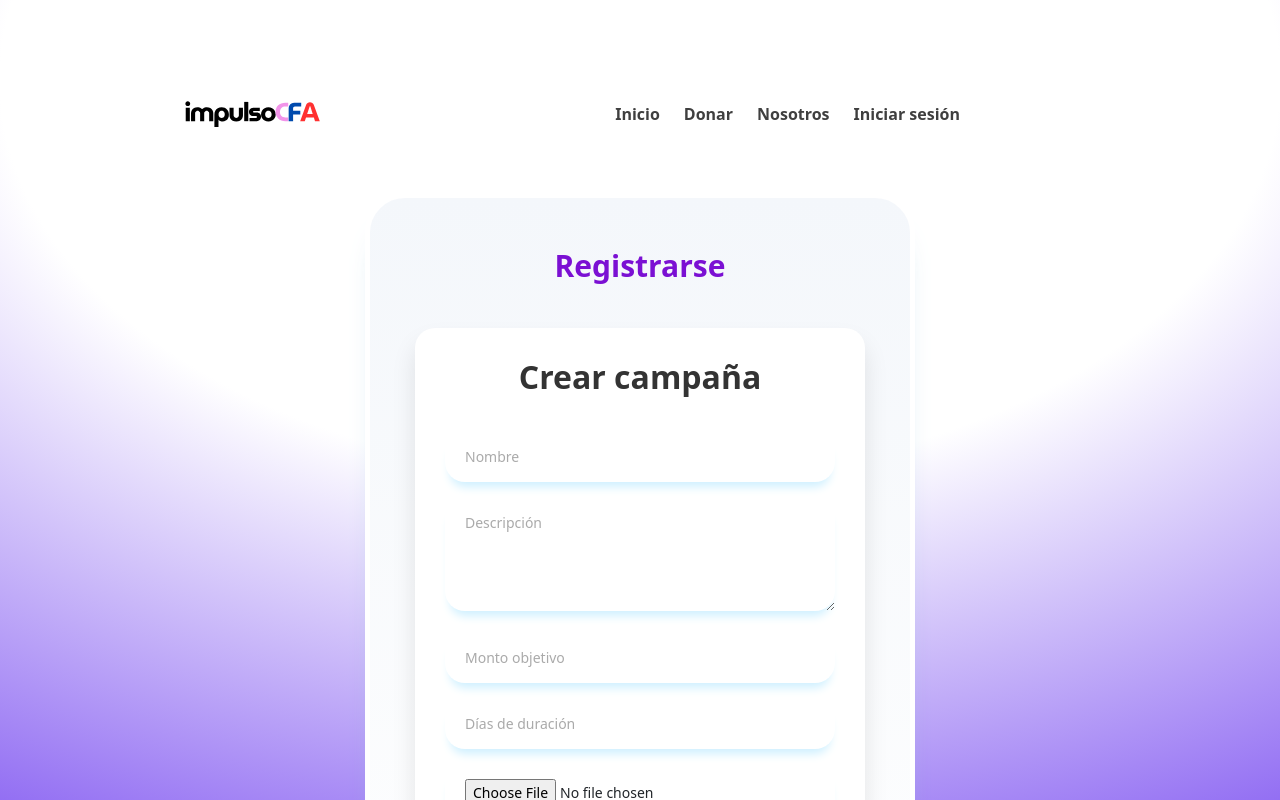
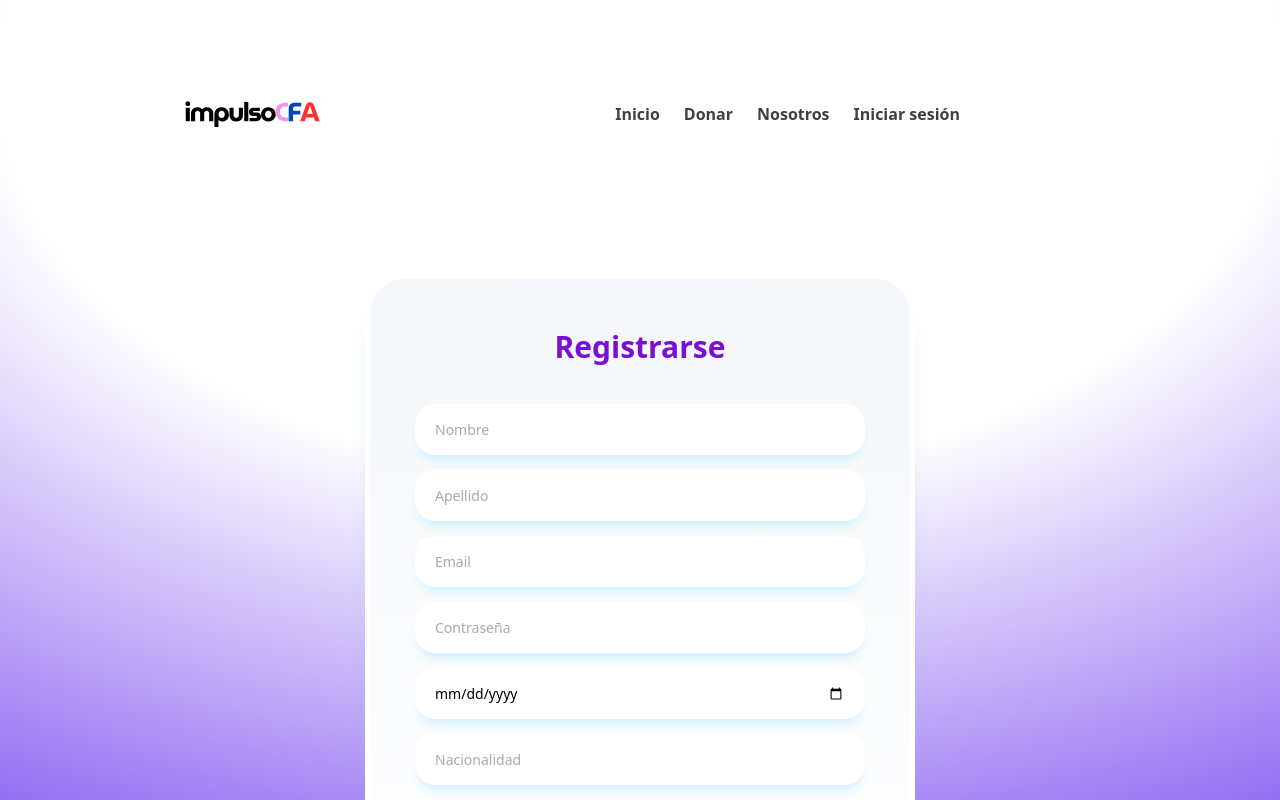
Before and after one commit to saraii7/impulsocfa-front, a React (Vite) app: page /registrarse in a window 1280 px wide. Shown: the top 800 px of the page. Built offline with nearby package versions, Linux system fonts and the light colour scheme; no server answers.

Commit message:
codigo fusionado antes de mostrar en la presentacion

```diff
--- a/src/App.jsx
+++ b/src/App.jsx
@@ -13,6 +13,7 @@ import MostrarLlaveMaestra from "./components/LlaveMaestra/MostrarLLaveMaestra";
 import CreateCampaignForm from "./components/campañas/CreateCampaignForm/CreateCampaignForm";
 import CampanasPage from "./components/campañas/CampanasPage/CampanasPage";
 import DetalleCampana from "./pages/Campanas/DetalleCampana";
+import Campanas from "./pages/Campanas/Campanas";
 
 
 function App() {
@@ -25,7 +26,7 @@ function App() {
       <Routes>
         <Route path="/" element={<Home />} />
         <Route path="/home" element={<Home />} />
-        <Route path="/donar" element={<Donar />} />
+        <Route path="/donar" element={<Campanas />} />
         <Route path="/nosotros" element={<Nosotros />} />
         <Route path="/iniciarsesion" element={<IniciarSesion />} />
         <Route path="/registrarse" element={<Registrarse />} />
--- a/src/components/RegistrarseForm/RegistrarseForm.jsx
+++ b/src/components/RegistrarseForm/RegistrarseForm.jsx
@@ -1,133 +1,88 @@
+
 import { useState } from "react";
 import styled from "styled-components";
-import { createCampaign } from "../../services/campaign.service";
+import { registerUser } from "../../services/auth.service";
 
-export default function CreateCampaignForm() {
+export default function RegistrarseForm() {
   const [formData, setFormData] = useState({
+    email: "",
+    password: "",
     nombre: "",
-    descripcion: "",
-    monto_objetivo: "",
-    dias: "",
-    imagen: null,
+    apellido: "",
+    fecha_nacimiento: "",
+    foto_perfil: null,
+    nacionalidad: "",
   });
 
   const [loading, setLoading] = useState(false);
 
   const handleChange = (e) => {
-    const { name, value, files } = e.target;
-    setFormData((prev) => ({
-      ...prev,
-      [name]: files ? files[0] : value,
-    }));
+    setFormData({ ...formData, [e.target.name]: e.target.value || null });
   };
 
   const handleSubmit = async (e) => {
     e.preventDefault();
     setLoading(true);
+
     try {
-      await createCampaign(formData);
-      alert("✅ Campaña creada con éxito!");
+      const response = await registerUser(formData);
+
+      alert(response.message || "Registro exitoso. Revisa tu correo para confirmar tu cuenta.");
+
     } catch (error) {
       console.error(error);
-      alert("❌ Error al crear la campaña: " + error.message);
+      alert("Error al registrarse: " + error.message);
     } finally {
       setLoading(false);
     }
   };
 
+
   return (
     <FormStyled onSubmit={handleSubmit}>
-      <h2>Crear campaña</h2>
-      <input
-        type="text"
-        name="nombre"
-        placeholder="Nombre"
-        onChange={handleChange}
-        required
-      />
-      <textarea
-        name="descripcion"
-        placeholder="Descripción"
-        rows="4"
-        onChange={handleChange}
-        required
-      />
-      <input
-        type="number"
-        name="monto_objetivo"
-        placeholder="Monto objetivo"
-        onChange={handleChange}
-        required
-      />
-      <input
-        type="number"
-        name="dias"
-        placeholder="Días de duración"
-        onChange={handleChange}
-        min="1"
-        required
-      />
-      <input
-        type="file"
-        name="imagen"
-        accept="image/*"
-        onChange={handleChange}
-      />
+      <input type="text" name="nombre" placeholder="Nombre" onChange={handleChange} required />
+      <input type="text" name="apellido" placeholder="Apellido" onChange={handleChange} required />
+      <input type="email" name="email" placeholder="Email" onChange={handleChange} required />
+      <input type="password" name="password" placeholder="Contraseña" onChange={handleChange} required />
+      <input type="date" name="fecha_nacimiento" onChange={handleChange} />
+      <input type="text" name="nacionalidad" placeholder="Nacionalidad" onChange={handleChange} required />
       <button type="submit" disabled={loading}>
-        {loading ? "Creando..." : "Crear campaña"}
+        {loading ? "Registrando..." : "Registrarse"}
       </button>
     </FormStyled>
   );
 }
 
 const FormStyled = styled.form`
-  max-width: 500px;
-  margin: 40px auto;
-  padding: 30px;
-  background: white;
-  border-radius: 20px;
-  box-shadow: 0 15px 25px rgba(0, 0, 0, 0.1);
+  margin-top: 20px;
 
-  h2 {
-    text-align: center;
-    margin-bottom: 20px;
-    color: #333;
-    font-weight: bold;
-  }
-
-  input, textarea, button {
+  input, button {
     width: 100%;
     border-radius: 20px;
     padding: 15px 20px;
     margin-top: 15px;
+    box-shadow: #cff0ff 0px 10px 10px -5px;
+    border: none;
     font-size: 14px;
-    border: none;
-    box-shadow: #cff0ff 0px 10px 10px -5px;
   }
 
-  input::placeholder,
-  textarea::placeholder {
+  input::placeholder {
     color: rgb(170, 170, 170);
   }
 
-  input:focus,
-  textarea:focus {
+  input:focus {
     outline: none;
     border-inline: 2px solid #12b1d1;
   }
 
   button {
-    background: linear-gradient(
-      45deg,
-      rgba(107, 16, 211, 1) 0%,
-      rgb(18, 177, 209) 100%
-    );
+    background: linear-gradient(45deg, rgba(107, 16, 211, 1) 0%, rgb(18, 177, 209) 100%);
     color: white;
     font-weight: bold;
+    border: none;
     cursor: pointer;
     box-shadow: rgba(133, 189, 215, 0.87) 0px 20px 10px -15px;
     transition: all 0.2s ease-in-out;
-    border: none;
   }
 
   button:hover {
```
